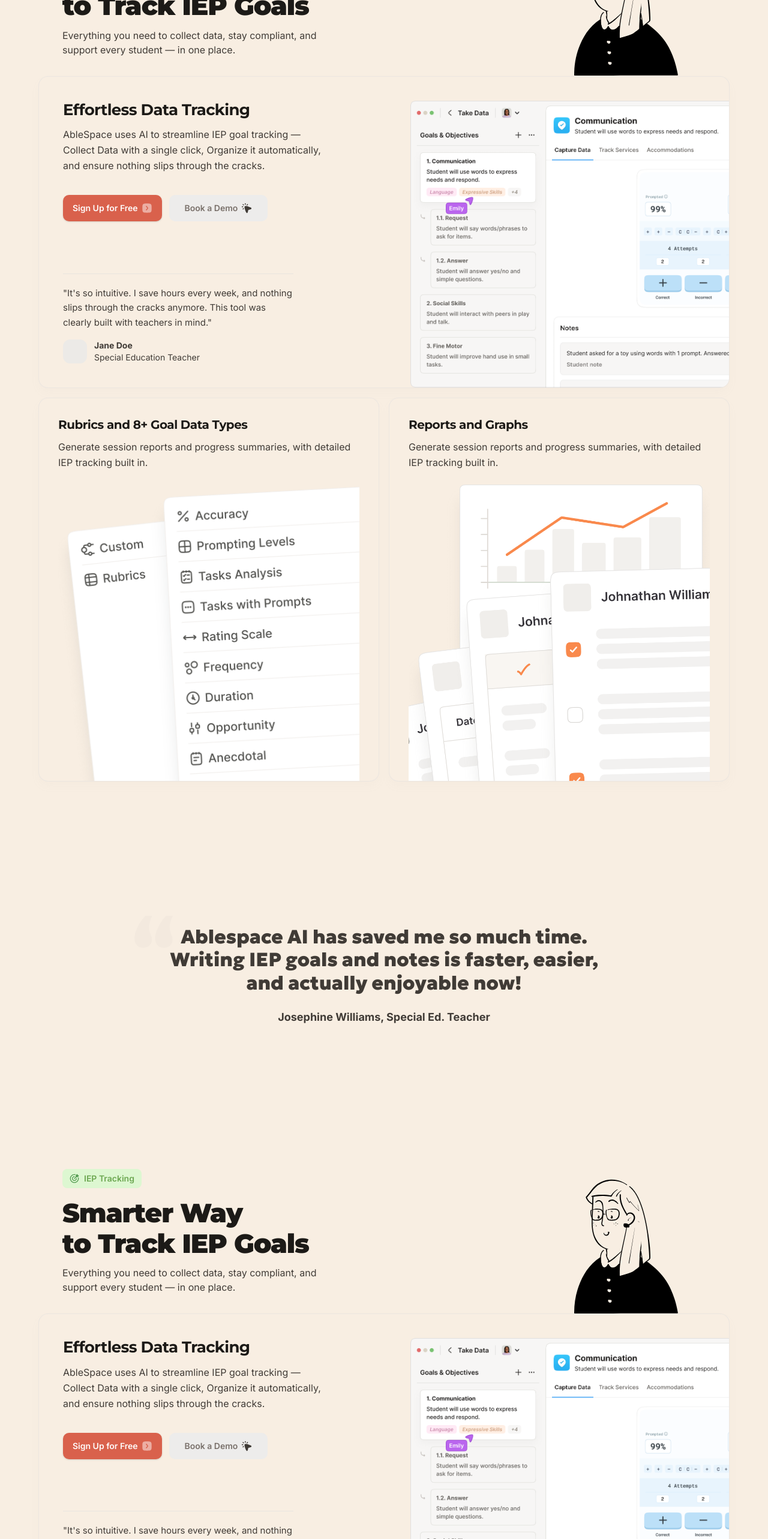
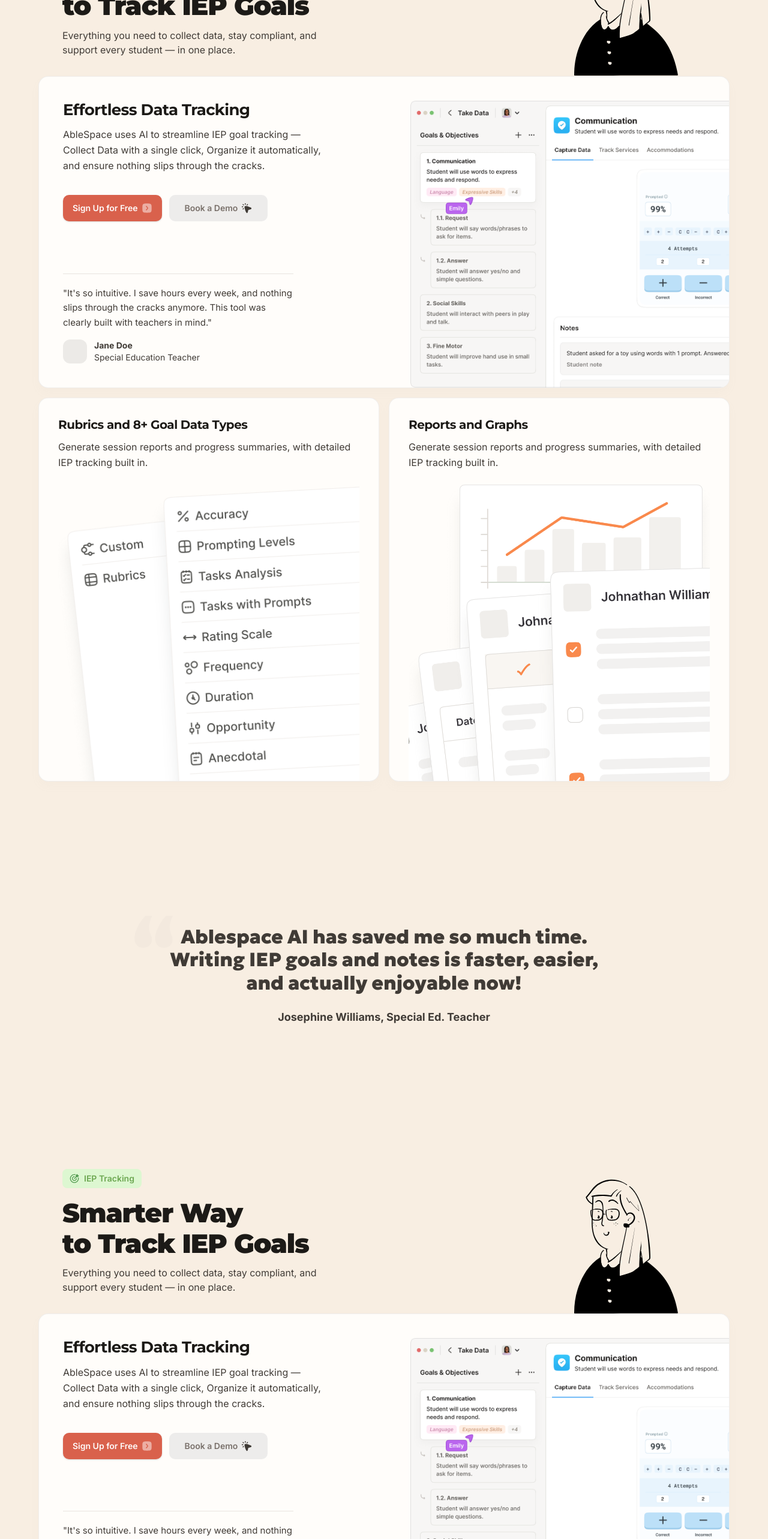
Before and after one commit to jude-theobscure/ablespace-playground, a Next.js app: page /concept-3 in a window 1280 px wide. Shown: the part 1660-4226 px from the top of the page at 60% size. Built offline with nearby package versions, Linux system fonts and the light colour scheme.

Commit message:
Change feature card backgrounds to #FFFDFA in concept-3
Co-Authored-By: Claude Sonnet 4.6 <noreply@anthropic.com>

```diff
--- a/src/app/concept-3/page.tsx
+++ b/src/app/concept-3/page.tsx
@@ -165,7 +165,7 @@ export default function Concept3() {
           <div
             className="rounded-2xl pl-10 pt-10 pb-0 pr-0 overflow-hidden"
             style={{
-              background: PAGE_BG,
+              background: "#FFFDFA",
               border: "1px solid rgba(225,224,223,0.5)",
               boxShadow: "0px 8px 16px 0px rgba(173,173,166,0.04)",
               height: 520,
@@ -223,7 +223,7 @@ export default function Concept3() {
                 key={title}
                 className="rounded-2xl pt-8 px-8 pb-0 overflow-hidden flex flex-col"
                 style={{
-                  background: PAGE_BG,
+                  background: "#FFFDFA",
                   border: "1px solid rgba(225,224,223,0.5)",
                   boxShadow: "0px 8px 16px 0px rgba(173,173,166,0.04)",
                   height: 640,
@@ -285,7 +285,7 @@ export default function Concept3() {
           <div
             className="rounded-2xl pl-10 pt-10 pb-0 pr-0 overflow-hidden"
             style={{
-              background: PAGE_BG,
+              background: "#FFFDFA",
               border: "1px solid rgba(225,224,223,0.5)",
               boxShadow: "0px 8px 16px 0px rgba(173,173,166,0.04)",
               height: 520,
@@ -343,7 +343,7 @@ export default function Concept3() {
                 key={title}
                 className="rounded-2xl pt-8 px-8 pb-0 overflow-hidden flex flex-col"
                 style={{
-                  background: PAGE_BG,
+                  background: "#FFFDFA",
                   border: "1px solid rgba(225,224,223,0.5)",
                   boxShadow: "0px 8px 16px 0px rgba(173,173,166,0.04)",
                   height: 640,
```
